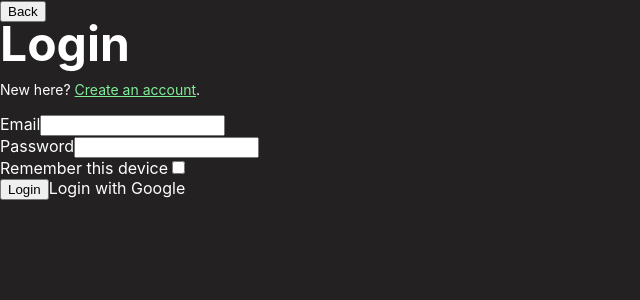
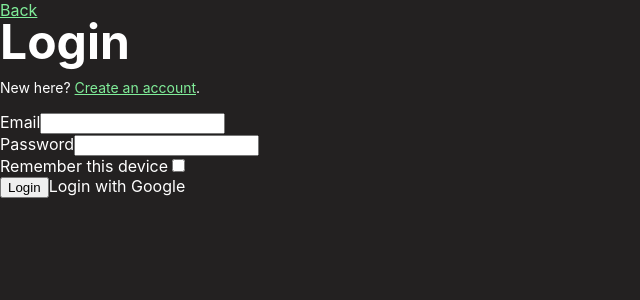
Before and after one commit to GlennCoding/crush-it-web-app, a React app: page /login in a window 1280 px wide. Shown: the top 300 px of the page, without its empty margins (0-640 px from the left). Built offline with nearby package versions, Linux system fonts and the light colour scheme.

Commit message:
Add Link

```diff
--- a/src/pages/login_page/LoginPage.tsx
+++ b/src/pages/login_page/LoginPage.tsx
@@ -1,10 +1,13 @@
 import React from "react";
 import styles from "./LoginPage.module.scss";
+import { Link } from "react-router-dom";
 
 export default function LoginPage() {
   return (
     <div className={styles.loginPage}>
-      <button>Back</button>
+      <Link className={styles.backButton} to="/landing">
+        Back
+      </Link>
       <h1>Login</h1>
       <p>
         New here? <a href="#">Create an account</a>.
--- a/src/pages/signup_page/SignupPage.tsx
+++ b/src/pages/signup_page/SignupPage.tsx
@@ -1,9 +1,12 @@
 import React from "react";
-
+import { Link } from "react-router-dom";
+import styles from "./SignUpPage.module.scss";
 export default function SignupPage() {
   return (
     <div className="signupPage">
-            <button>Back</button>
+      <Link className={styles.backButton} to="/landing">
+        Back
+      </Link>
       <h1>Create Account</h1>
       <form>
         <label className="formLabel">Your Name</label>
--- a/webpack.config.js
+++ b/webpack.config.js
@@ -17,7 +17,7 @@
       },
       {
         test: /\.(png|svg|jpg|jpeg|gif)$/i,
-        type: 'asset/resource',
+        type: "asset/resource",
       },
       {
         test: /\.s[ac]ss$/i,
@@ -33,7 +33,8 @@
     ],
   },
   devServer: {
-    port: 9000
+    port: 9000,
+    historyApiFallback: true,
   },
   resolve: {
     extensions: [".tsx", ".ts", ".js", ".scss", ".sass"],
```
Lines whose indentation alone changed are shown as unchanged.
